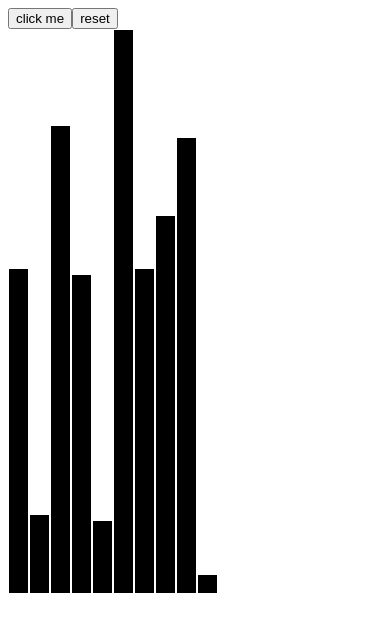
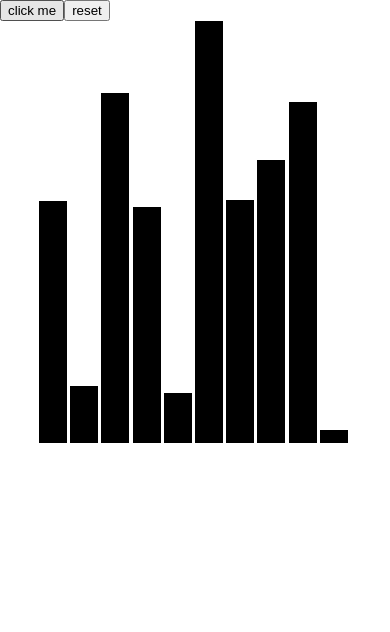
Before and after one commit to markarmanus/Sorting-Visualizer, a React (Create React App) app: page / in a window 390 px wide. Shown: the top 632 px of the page. Built offline with nearby package versions, Linux system fonts and the light colour scheme.

Commit message:
Added responsivnes to the sorting visualizer grapchic

```diff
--- a/src/App.js
+++ b/src/App.js
@@ -20,9 +20,7 @@ export default class App extends React.Component {
 
   generateArray(length) {
     // Plus one to avoid 0 values
-    return Array.from({ length: length }, () =>
-      Math.floor(Math.random() * 100 + 1)
-    )
+    return Array.from({ length: length }, () => Math.random() * 100)
   }
 
   async waitFor(time) {
@@ -84,7 +82,15 @@ export default class App extends React.Component {
   }
   render() {
     return (
-      <div>
+      <div
+        style={{
+          width: "100%",
+          height: "100%",
+          top: "0",
+          left: "0",
+          position: "absolute"
+        }}
+      >
         <button onClick={this.search}>click me</button>
         <button onClick={this.reset}>reset</button>
 
--- a/src/Bar.js
+++ b/src/Bar.js
@@ -1,11 +1,12 @@
 import React from "react"
 import styled from "styled-components"
 
+const maringPercentage = 0.1
 const BarContainer = styled.div`
-  width: ${props => props.width}px;
+  width: ${props => props.width * (1 - maringPercentage)}%;
   background-color: ${props => props.color};
-  margin: ${props => (props.width == 1 ? 0 : 1)}px;
-  height: ${props => props.height}px;
+  margin-right: ${props => maringPercentage * props.width}%;
+  height: ${props => props.height}%;
   display: inline-block;
 `
 
--- a/src/Container.js
+++ b/src/Container.js
@@ -1,6 +1,12 @@
 import React from "react"
 import styled from "styled-components"
 import Bar from "./Bar.js"
+
+const Main = styled.div`
+  height: 50%;
+  width: 80%;
+  margin: auto;
+`
 
 export default class Container extends React.Component {
   constructor(props) {
@@ -18,15 +24,13 @@ export default class Container extends React.Component {
     values.forEach(value => {
       maxSoFar = value > maxSoFar ? value : maxSoFar
     })
-    this.setState({ multiplexor: window.innerHeight / 1.5 / maxSoFar })
+    this.setState({ multiplexor: 100 / maxSoFar })
   }
 
   calculateBarWidth(values) {
-    Math.floor(window.innerWidth / 2 / values.length) == 0
-      ? this.setState({ barWidth: 1 })
-      : this.setState({
-          barWidth: Math.floor(window.innerWidth / 2 / values.length)
-        })
+    this.setState({
+      barWidth: Math.max(100 / values.length, 0.01)
+    })
   }
   getColor(index) {
     return this.props.done
@@ -49,7 +53,7 @@ export default class Container extends React.Component {
   }
   render() {
     return (
-      <div>
+      <Main>
         {this.props.values.map((value, index) => (
           <Bar
             color={this.getColor(index)}
@@ -59,7 +63,7 @@ export default class Container extends React.Component {
             newStart={this.props.newStart}
           ></Bar>
         ))}
-      </div>
+      </Main>
     )
   }
 }
```
